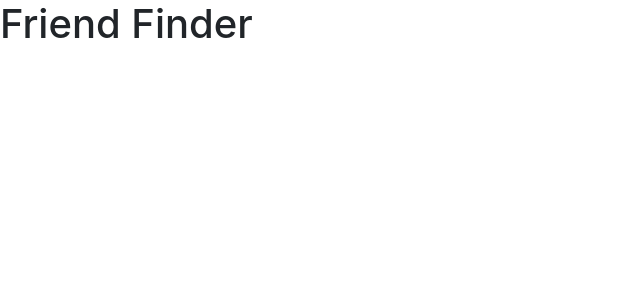
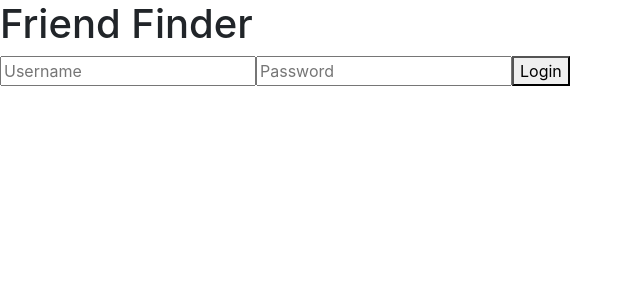
Before and after one commit to Find-Friends/front-end, a React (Create React App) app in the folder friend-finder/: page /login in a window 1280 px wide. Shown: the top 300 px of the page, without its empty margins (0-640 px from the left). Built offline with nearby package versions, Linux system fonts and the light colour scheme.

Commit message:
Created login page

```diff
--- a/friend-finder/src/App.js
+++ b/friend-finder/src/App.js
@@ -1,9 +1,13 @@
 import React from 'react';
+import { Route } from 'react-router-dom';
+
+import Login from './components/Login';
 
 function App() {
   return (
-    <div className="App">
+    <div >
       <h1>Friend Finder</h1>
+      <Route path='/login' component={Login} />
     </div>
   );
 }
--- a/friend-finder/src/components/Login.js
+++ b/friend-finder/src/components/Login.js
@@ -0,0 +1,64 @@
+import React from 'react';
+
+import axiosWithAuth from '../utils/axiosWithAuth';
+
+class Login extends React.Component {
+  constructor() {
+    super();
+    this.state = {
+      credentials: {
+        username: '',
+        password: ''
+      }
+    }
+  }
+
+  handleChange = event => {
+    this.setState({
+      credentials: {
+        ...this.state.credentials,
+      [event.target.name] : event.target.value
+      }
+
+    })
+  }
+
+  handleSubmit = event => {
+    event.preventDefault();
+    console.log(this.state.credentials);
+    axiosWithAuth()
+    .post('/api/auth/login', this.state.credentials)
+      .then(response => {
+        console.log(response);
+        localStorage.setItem('token', response.data.token);
+
+      })
+      .catch(error => {
+        console.log(error);
+      })
+  }
+
+  render() {
+    return (
+      <form onSubmit={this.handleSubmit}>
+        <input
+          type='text'
+          name='username'
+          placeholder='Username'
+          value={this.state.credentials.username}
+          onChange={this.handleChange}
+        />
+        <input
+          type='password'
+          name='password'
+          placeholder='Password'
+          value={this.state.credentials.password}
+          onChange={this.handleChange}
+        />
+        <button>Login</button>
+      </form>
+    )
+  }
+}
+
+export default Login;
--- a/friend-finder/src/index.js
+++ b/friend-finder/src/index.js
@@ -1,7 +1,14 @@
 import React from 'react';
 import ReactDOM from 'react-dom';
+import { BrowserRouter as Router } from 'react-router-dom';
+import 'bootstrap/dist/css/bootstrap.min.css';
+
 import './index.css';
 import App from './App';
-import 'bootstrap/dist/css/bootstrap.min.css';
 
-ReactDOM.render(<App />, document.getElementById('root'));
+ReactDOM.render(
+  <Router>
+    <App />
+  </Router>
+  , document.getElementById('root')
+);
--- a/friend-finder/src/utils/axiosWithAuth.js
+++ b/friend-finder/src/utils/axiosWithAuth.js
@@ -0,0 +1,14 @@
+import axios from 'axios';
+
+const axiosWithAuth = () => {
+  const token = localStorage.getItem('token');
+
+  return axios.create({
+    baseURL: 'https://find-friends-api.herokuapp.com',
+    headers: {
+      Authorization: token
+    }
+  })
+}
+
+export default axiosWithAuth;
```
